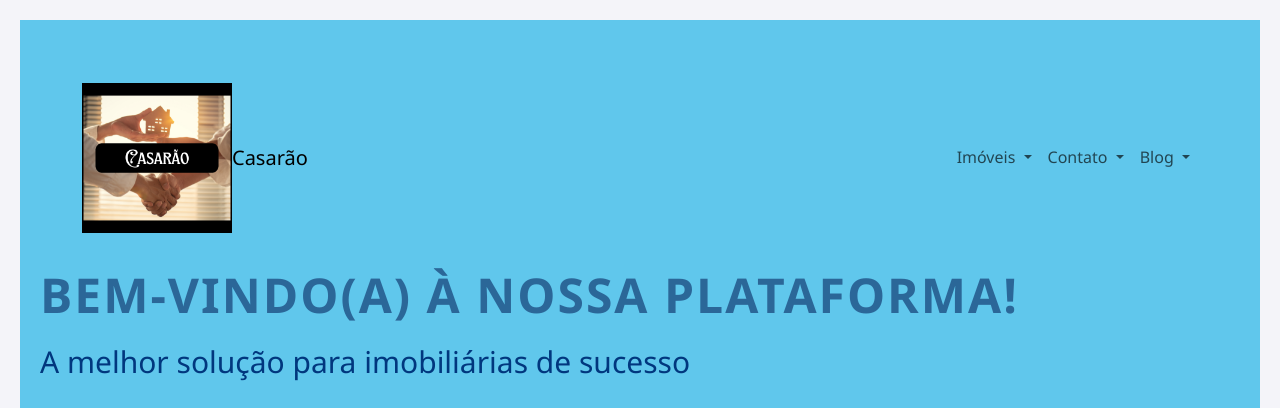
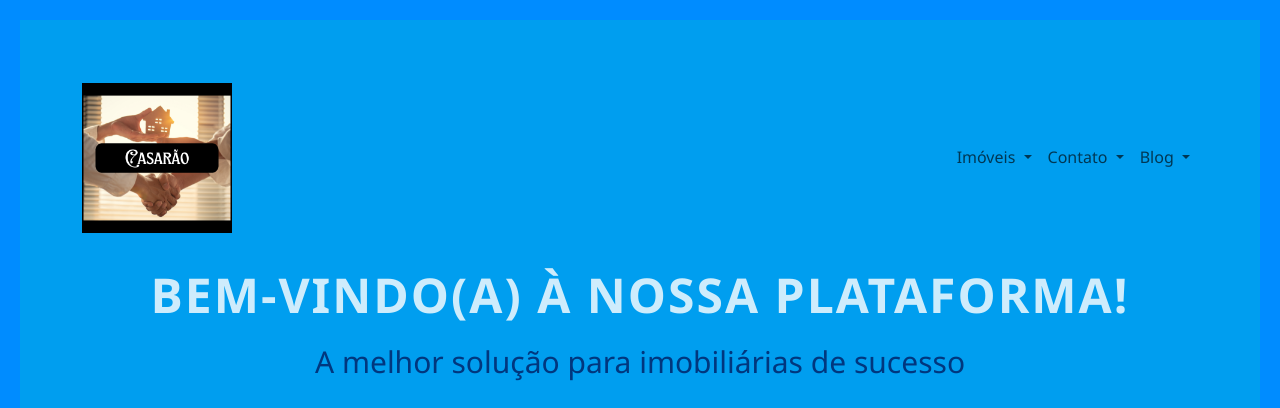
Before and after one commit to vitoriacandido/Imobiliaria, a plain HTML site: page index.html in a window 1280 px wide. Shown: the top 408 px of the page. Drawn offline with nearby package versions, Linux system fonts and the light colour scheme.

Commit message:
mudando titulo

```diff
--- a/css/style.css
+++ b/css/style.css
@@ -1,5 +1,5 @@
 body {
-    background-color: #E9F1FA;
+    background-color: #000000;
 
     }
 
@@ -49,7 +49,7 @@ footer {
 /* Estilo para o corpo da página */
 body {
   font-family: 'Segoe UI', Tahoma, Geneva, Verdana, sans-serif;
-  background-color: #f4f4f9; /* Cor de fundo suave */
+  background-color: #008cff; /* Cor de fundo suave */
   color: #333; /* Cor do texto principal */
   line-height: 1.6;
   padding: 20px;
@@ -63,7 +63,7 @@ body {
 
 /* Estilos para o título principal */
 h1 {
-  color: #031e5891; /* Cor escura e profissional */
+  color: #ffffffce; /* Cor escura e profissional */
   font-size: 48px; /* Tamanho grande e atraente */
   font-weight: 700; /* Negrito */
   text-transform: uppercase; /* Título em maiúsculas */
--- a/index.html
+++ b/index.html
@@ -30,7 +30,7 @@
 
             <a href="index.html" class="navbar-brand d-flex align-items-center">
                 <img src="img/Casarão.png" alt="" width="150" height="150">
-                <span>Casarão</span>
+                <span></span>
             </a>
 
             <!-- Botão para alternar o menu em dispositivos móveis -->
@@ -86,8 +86,8 @@
     <div><p><h3>Sua melhor escolha de site para imobiliárias</h3></p></div> -->
 
 
-      <h1>Bem-vindo(a) à nossa plataforma!</h1>
-      <h3>A melhor solução para imobiliárias de sucesso</h3>
+      <center><h1>Bem-vindo(a) à nossa plataforma!</h1></center>
+      <center><h3>A melhor solução para imobiliárias de sucesso</h3></center>
     </div>
 
 
```
Also changed, not shown: Apartamento.html (+2 -2 lines), Blog.html (+1 -1 lines), Casas.html (+2 -2 lines), Contato .html (+1 -1 lines).
